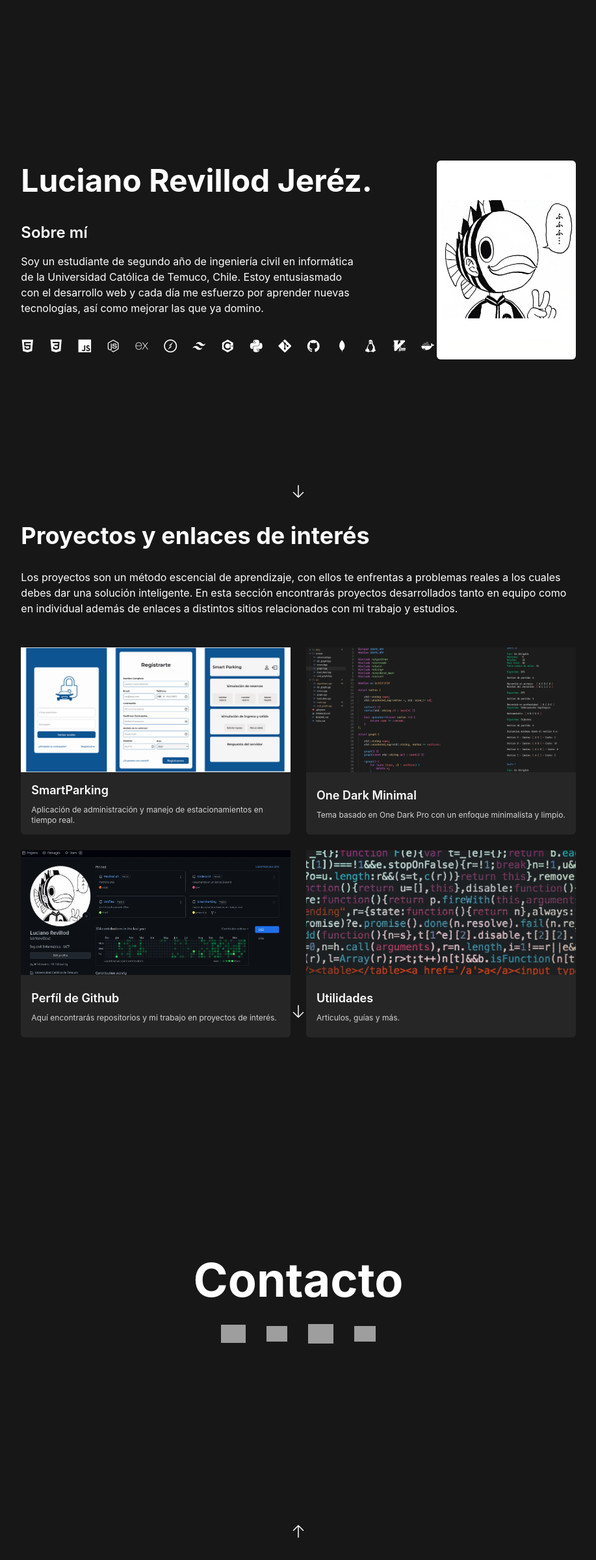
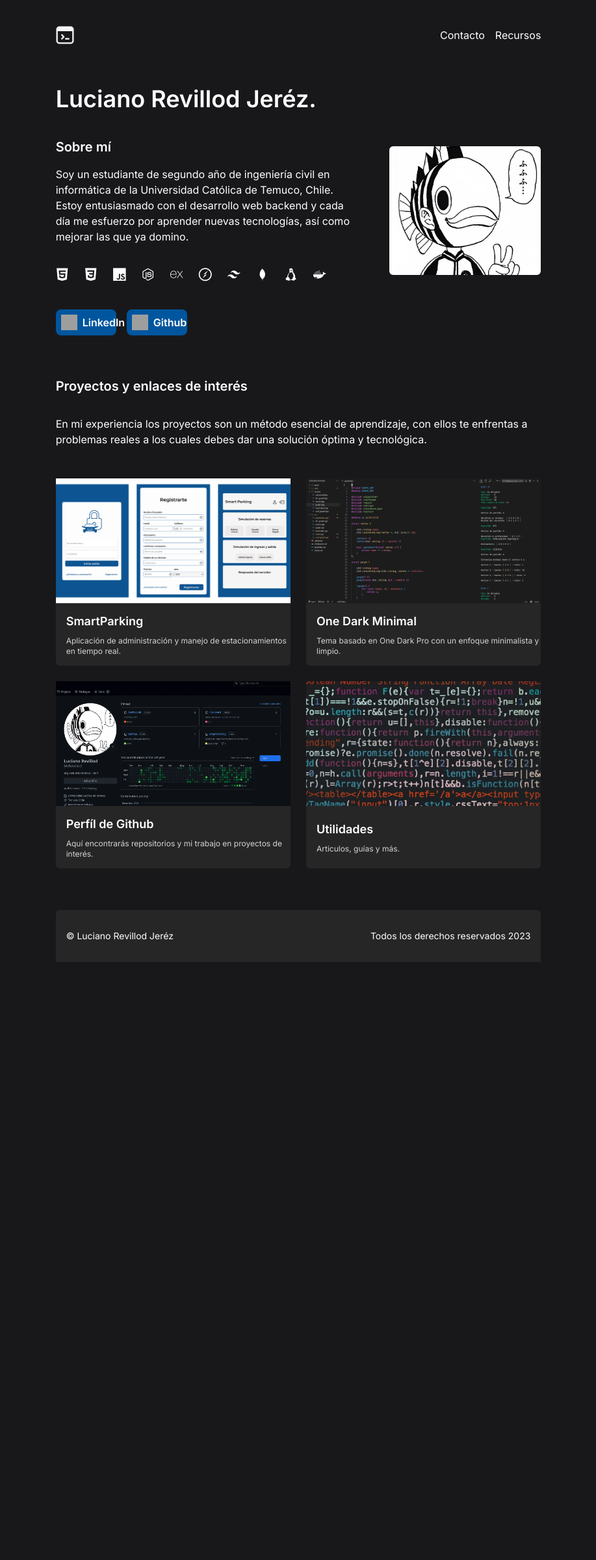
Before and after one commit to MrRevillod/MrRevillod.dev, an Astro site: page / in a window 1280 px wide. Shown: the whole page at 65% size, without its empty margins (181-1098 px from the left). After the commit the page ends 1480 px from the top, so only its background shows below. Built offline with nearby package versions, Linux system fonts and the light colour scheme; Astro itself is replaced by a stand-in of ours; grey boxes are pictures that could not be loaded.

Commit message:
feat: refactoring && responsive design

```diff
--- a/src/components/Contact.astro
+++ /dev/null
@@ -1,51 +0,0 @@
----
-import ScrollButton from "./ScrollButton.tsx";
----
-
-<>
-    <h1 class="hidden md:block md:text-7xl text-2xl font-bold">Contacto</h1>
-    <section class="flex flex-row gap-8 items-center justify-center">
-        <a href="https://www.linkedin.com/in/luciano-revillod-dev/">
-            <img
-                width="38"
-                height="38"
-                src="https://img.icons8.com/ios-filled/F5F5F5/linkedin.png"
-                alt="linkedin"
-            />
-        </a>
-
-        <a href="">
-            <img
-                width="32"
-                height="32"
-                src="https://img.icons8.com/external-tal-revivo-bold-tal-revivo/F5F5F5/external-discord-chat-for-social-gaming-between-peers-logo-bold-tal-revivo.png"
-                alt="external-discord-chat-for-social-gaming-between-peers-logo-bold-tal-revivo"
-            />
-        </a>
-
-        <a href="/contacto">
-            <img
-                width="39"
-                height="39"
-                src="https://img.icons8.com/ios-filled/F5F5F5/message-squared.png"
-                alt="message-squared"
-            />
-        </a>
-
-        <a href="">
-            <img
-                width="33"
-                height="33"
-                src="https://img.icons8.com/external-tal-revivo-bold-tal-revivo/F5F5F5/external-instagram-a-popular-social-networking-service-with-magic-filters-logo-bold-tal-revivo.png"
-                alt="external-instagram-a-popular-social-networking-service-with-magic-filters-logo-bold-tal-revivo"
-            />
-        </a>
-    </section>
-
-    <ScrollButton
-        client:visible
-        screenY={2}
-        customClass={"bottom-8"}
-        path={"M4.5 10.5L12 3m0 0l7.5 7.5M12 3v18"}
-    />
-</>
--- a/src/components/ContactForm.tsx
+++ b/src/components/ContactForm.tsx
@@ -29,7 +29,7 @@ const ContactForm = () => {
         <form ref={form} method='POST' className="md:w-7/12 w-10/12 mt-4">
             <div className="mb-6">
                 <label htmlFor="name" className="mb-2 block text-base font-semibold">
-                    Nombre / emisor
+                    Nombre completo
                 </label>
                 <input
                     {...register("name", { required: "Este campo es obligatorio" })}
@@ -80,7 +80,7 @@ const ContactForm = () => {
 
             <div>
                 <button
-                    className="w-full rounded-md bg-blue-800 py-3 px-8 text-base font-semibold text-white hover:bg-blue-700 focus:outline-none focus:ring-2 focus:ring-blue-600 focus:ring-offset-2"
+                    className="w-full rounded-md bg-custom-blue py-3 px-8 text-base font-semibold text-white hover:bg-blue-700 focus:outline-none focus:ring-2 focus:ring-blue-600 focus:ring-offset-2"
                     onClick={handleSubmit(onSubmit)}
                 >
                     Enviar
--- a/src/components/DevIcon.astro
+++ b/src/components/DevIcon.astro
@@ -6,4 +6,4 @@ interface Props {
 const { iconClass } = Astro.props;
 ---
 
-<i class=`text-xl hover:-translate-y-2 transform transition ${iconClass}`></i>
+<i class=`text-xl ${iconClass}`></i>
--- /dev/null
+++ b/src/components/Footer.astro
@@ -0,0 +1,10 @@
+<footer
+    class="flex flex-row rounded-t-md h-20 items-center justify-between pl-4 pr-4 bg-neutral-800 text-sm"
+>
+    <p>© Luciano Revillod Jeréz</p>
+
+    <p class="flex md:hidden">{new Date().getFullYear()}</p>
+    <p class="hidden md:flex">
+        Todos los derechos reservados {new Date().getFullYear()}
+    </p>
+</footer>
--- /dev/null
+++ b/src/components/Header.astro
@@ -0,0 +1,10 @@
+<header class="w-full flex flex-row justify-between items-center">
+    <section class="flex items-start justify-start -m-1">
+        <img src="/favicon.png" alt="terminal-icon" class="w-3/4" />
+    </section>
+
+    <section class="flex flex-row gap-4">
+        <a href="/contacto" class="hover:underline">Contacto</a>
+        <a href="/recursos" class="hover:underline">Recursos</a>
+    </section>
+</header>
--- a/src/components/Info.astro
+++ b/src/components/Info.astro
@@ -1,31 +1,29 @@
 ---
 import DevIcon from "./DevIcon.astro";
-import ScrollButton from "./ScrollButton.tsx";
-
 import { infoIcons } from "../utils/icons";
 ---
 
-<>
-    <article class="md:w-3/4 w-full flex flex-col gap-10">
-        <section class="flex justify-between items-center">
-            <h1 class="text-4xl md:text-5xl mb-4 md:mb-0 font-bold">
-                Luciano Revillod Jeréz.
-            </h1>
-        </section>
+<article class="flex flex-row gap-12 w-full justify-between items-center">
+    <section class="lg:w-4/6 w-full h-full flex flex-col justify-center gap-10">
+        <h1 class="text-3xl md:text-4xl mt-4 mb-4 md:mb-0 md:mt-0 font-bold">
+            Luciano Revillod Jeréz.
+        </h1>
 
-        <section class="flex flex-col gap-12 md:gap-8">
-            <div class="md:w-4/5 w-full flex flex-col gap-4">
-                <h4 class="text-2xl font-semibold">Sobre mí</h4>
+        <div
+            class="flex flex-col items-center justify-center w-full gap-12 md:gap-8"
+        >
+            <div class="w-full flex flex-col gap-4">
+                <h4 class="text-xl font-semibold">Sobre mí</h4>
                 <p>
                     Soy un estudiante de segundo año de ingeniería civil en
                     informática de la Universidad Católica de Temuco, Chile.
-                    Estoy entusiasmado con el desarrollo web y cada día me
-                    esfuerzo por aprender nuevas tecnologías, así como mejorar
-                    las que ya domino.
+                    Estoy entusiasmado con el desarrollo web backend y cada día
+                    me esfuerzo por aprender nuevas tecnologías, así como
+                    mejorar las que ya domino.
                 </p>
             </div>
             <div
-                class="md:flex md:flex-row md:items-start md:justify-start grid grid-cols-5 place-items-center place-content-center p-2 md:p-0 grid-rows-3 gap-6"
+                class="md:flex w-full md:flex-row md:items-start md:justify-start grid grid-cols-5 place-items-center place-content-center grid-rows-2 gap-6"
             >
                 {
                     infoIcons.map((iconClass) => (
@@ -33,22 +31,55 @@ import { infoIcons } from "../utils/icons";
                     ))
                 }
             </div>
-        </section>
-    </article>
+        </div>
 
-    <article class="md:w-1/4 md:flex items-center justify-center hidden">
+        <div
+            class="flex flex-row gap-4 mb-4 md:mb-0 md:justify-start justify-between"
+        >
+            <a
+                class="flex flex-row gap-2 w-1/2 md:w-1/5 pt-2 pb-2 pr-4 pl-4 bg-custom-blue rounded-lg font-semibold"
+            >
+                <img
+                    width="25"
+                    height="15"
+                    src="https://img.icons8.com/ios-filled/F5F5F5/linkedin.png"
+                    class="-ml-2"
+                    alt="linkedin"
+                />
+                <p class="font-semibold">LinkedIn</p>
+            </a>
+
+            <a
+                class="flex flex-row gap-2 w-1/2 md:w-1/5 pt-2 pb-2 pr-4 pl-4 bg-custom-blue rounded-lg font-semibold"
+                href="https://github.com/MrRevillod"
+            >
+                <img
+                    width="25"
+                    height="15"
+                    src="https://img.icons8.com/ios-filled/F5F5F5/github.png"
+                    class="-ml-2"
+                    alt="github"
+                />
+                <p class="font-semibold">Github</p>
+            </a>
+        </div>
+    </section>
+
+    <section
+        class="md:w-2/6 md:h-full md:flex items-center justify-end hidden rounded-xl"
+    >
+        <img
+            id="main_image"
+            src="/image.png"
+            alt="main-picture"
+            class="md:hidden lg:h-3/4 lg:block rounded-md hidden"
+        />
+
         <img
             id="main_image"
             src="/main-picture.webp"
             alt="main-picture"
-            class="rounded-md hidden md:flex"
+            class="md:h-5/6 md:block lg:hidden rounded-md hidden"
         />
-    </article>
-
-    <ScrollButton
-        client:visible
-        screenY={0}
-        customClass={"bottom-8"}
-        path={"M19.5 13.5L12 21m0 0l-7.5-7.5M12 21V3"}
-    />
-</>
+    </section>
+</article>
--- a/src/components/PageCard.astro
+++ b/src/components/PageCard.astro
@@ -10,12 +10,12 @@ const { pageName, url, imgSrc, desc } = Astro.props;
 ---
 
 <a
-    class="flex flex-col items-center justify-center h-60 md:h-72 rounded-md hover:-translate-y-1 transform transition"
+    class="flex flex-col items-center justify-center h-60 md:h-72 rounded-md transform transition"
     href={url}
 >
     <img src={imgSrc} alt="image" class="h-2/3 w-full object-cover" />
     <div
-        class="h-1/3 w-full flex items-center bg-neutral-800 rounded-bl-md rounded-br-md"
+        class="h-1/3 min-[h]:1/3 w-full flex items-center bg-neutral-800 rounded-bl-md rounded-br-md"
     >
         <div class="flex flex-col gap-2 ml-4">
             <h4 class="text-base md:text-lg font-semibold">{pageName}</h4>
--- a/src/components/Pages.astro
+++ /dev/null
@@ -1,46 +0,0 @@
----
-import PageCard from "./PageCard.astro";
-import PagesMap from "../utils/pages.ts";
-import ScrollButton from "./ScrollButton.tsx";
----
-
-<>
-    <article class="w-full flex flex-col justify-center gap-12">
-        <section class="flex flex-col justify-between gap-8">
-            <h1 class="md:text-4xl text-3xl font-bold">
-                Proyectos y enlaces de interés
-            </h1>
-
-            <p>
-                Los proyectos son un método escencial de aprendizaje, con ellos
-                te enfrentas a problemas reales a los cuales debes dar una
-                solución inteligente. En esta sección encontrarás proyectos
-                desarrollados tanto en equipo como en individual además de
-                enlaces a distintos sitios relacionados con mi trabajo y
-                estudios.
-            </p>
-        </section>
-
-        <section
-            class="grid grid-cols-1 grid-rows-4 md:grid-cols-2 md:grid-rows-2 gap-6"
-        >
-            {
-                PagesMap.map(({ pageName, imgSrc, url, desc }) => (
-                    <PageCard
-                        imgSrc={imgSrc}
-                        url={url}
-                        desc={desc}
-                        pageName={pageName}
-                    />
-                ))
-            }
-        </section>
-    </article>
-
-    <ScrollButton
-        client:visible
-        screenY={1}
-        customClass={"bottom-8"}
-        path={"M19.5 13.5L12 21m0 0l-7.5-7.5M12 21V3"}
-    />
-</>
--- /dev/null
+++ b/src/components/Projects.astro
@@ -0,0 +1,31 @@
+---
+import pagesMap from "../utils/pages";
+import PageCard from "./PageCard.astro";
+---
+
+<article class="w-full flex flex-col justify-center gap-12">
+    <section class="flex flex-col justify-between gap-8">
+        <h2 class="text-xl font-bold">Proyectos y enlaces de interés</h2>
+
+        <p>
+            En mi experiencia los proyectos son un método esencial de
+            aprendizaje, con ellos te enfrentas a problemas reales a los cuales
+            debes dar una solución óptima y tecnológica.
+        </p>
+    </section>
+
+    <section
+        class="grid grid-cols-1 grid-rows-4 md:grid-cols-2 md:grid-rows-2 gap-6"
+    >
+        {
+            pagesMap.map(({ pageName, imgSrc, url, desc }) => (
+                <PageCard
+                    imgSrc={imgSrc}
+                    url={url}
+                    desc={desc}
+                    pageName={pageName}
+                />
+            ))
+        }
+    </section>
+</article>
--- a/src/layouts/Layout.astro
+++ b/src/layouts/Layout.astro
@@ -30,11 +30,18 @@ const { title } = Astro.props;
 			href="https://cdn.jsdelivr.net/npm/@tabler/icons-webfont@latest/tabler-icons.min.css"
 		/>
 
+		<link rel="preconnect" href="https://fonts.googleapis.com" />
+		<link rel="preconnect" href="https://fonts.gstatic.com" crossorigin />
+		<link
+			href="https://fonts.googleapis.com/css2?family=Inter:wght@400;500;600&display=swap"
+			rel="stylesheet"
+		/>
+
 		<ViewTransitions />
 		<title>{title}</title>
 	</head>
 	<body
-		class="md:w-screen w-screen font-inter flex flex-col justify-center items-center text-white bg-neutral-900"
+		class="md:w-screen w-screen font-inter flex flex-col justify-center items-center text-white bg-zinc-900"
 	>
 		<slot />
 	</body>
--- a/src/layouts/Main.astro
+++ b/src/layouts/Main.astro
@@ -7,7 +7,7 @@ const { customClasses } = Astro.props;
 ---
 
 <main
-    class=`flex flex-col relative w-10/12 md:h-screen md:w-8/12 ${customClasses}`
+    class=`flex flex-col w-10/12 md:2/3 lg:w-7/12 pt-10 gap-10 md:gap-12 lg:gap-16 ${customClasses}`
 >
     <slot />
 </main>
--- a/src/pages/contacto.astro
+++ b/src/pages/contacto.astro
@@ -8,7 +8,7 @@
         <article
             class="md:w-2/4 w-full h-4/6 flex flex-col gap-6 items-center justify-center"
         >
-            <h1 class="md:w-7/12 w-10/12 text-3xl md:text-4xl font-bold">
+            <h1 class="md:w-7/12 w-10/12 text-2xl md:text-3xl font-bold">
                 Iniciemos una conversación
             </h1>
             <ContactForm client:visible transition:persist />
--- a/src/utils/icons.ts
+++ b/src/utils/icons.ts
@@ -7,13 +7,8 @@ export const infoIcons = [
     "devicon-express-original",
     "devicon-socketio-original",
     "devicon-tailwindcss-plain",
-    "devicon-cplusplus-plain",
-    "devicon-python-plain",
-    "devicon-git-plain",
-    "devicon-github-original",
     "devicon-mongodb-plain",
     "devicon-linux-plain",
-    "devicon-vim-plain",
     "devicon-docker-plain",
 ];
 
--- a/tailwind.config.mjs
+++ b/tailwind.config.mjs
@@ -9,6 +9,12 @@ export default {
 		extend: {
 			fontFamily: {
 				'inter': ['Inter', 'sans-serif'],
+			},
+			backgroundColor: {
+				"custom-blue": '#00569e'
+			},
+			textColor: {
+				"custom-blue": '#00569e'
 			}
 		},
 	},
```
Also changed, not shown: src/components/ProjectImage.tsx (+22 -21 lines), src/pages/index.astro (+7 -15 lines), public/image.png (added).
